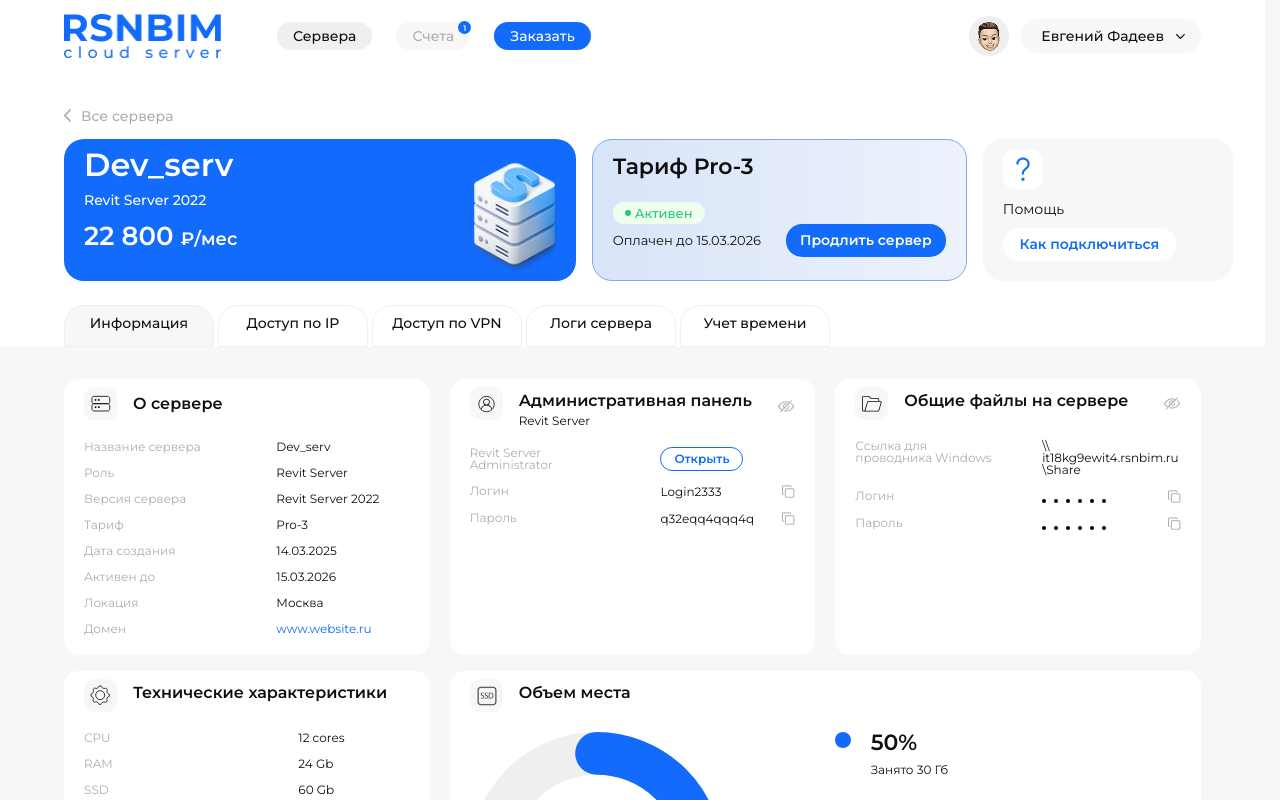
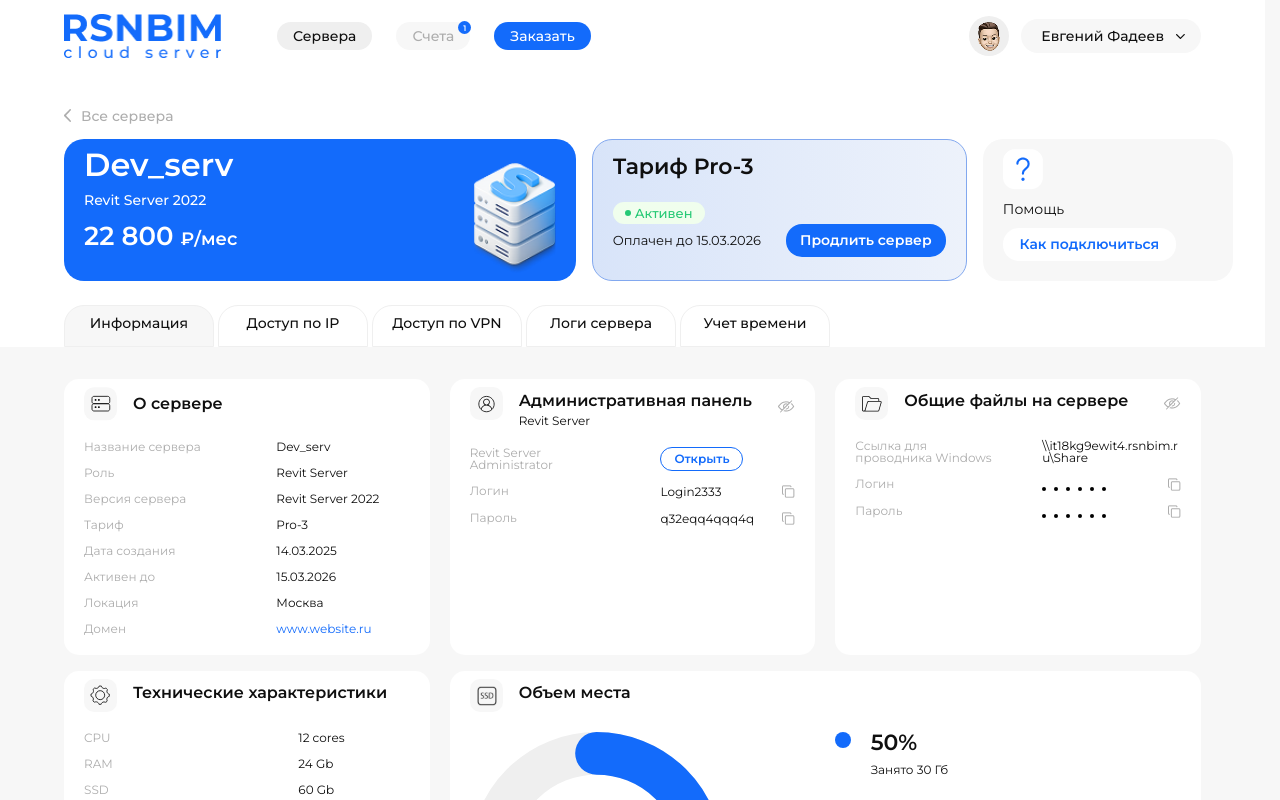
Before and after one commit to wispoz/RSNBIM-template, a Nuxt app: page /detail in a window 1280 px wide. Shown: the top 800 px of the page. Built offline with nearby package versions, Linux system fonts and the light colour scheme.

Commit message:
upd breakwords

```diff
--- a/app/components/Tabs/Tab1.vue
+++ b/app/components/Tabs/Tab1.vue
@@ -70,7 +70,7 @@
                 </div>
                 <div class="grid grid-cols-2 gap-x-6 gap-y-3.5 md:gap-x-12 w-full text-xs leading-[100%]">
                     <p class="odd:text-[#ADADAD] max-md:col-span-full">Ссылка для проводника Windows</p>
-                    <p class="odd:text-[#ADADAD] max-md:col-span-full">\\ it18kg9ewit4.rsnbim.ru \Share</p>
+                    <p class="odd:text-[#ADADAD] max-md:col-span-full break-words">\\it18kg9ewit4.rsnbim.ru\Share</p>
                     <p class="odd:text-[#ADADAD]">Логин</p>
                     <div class="flex items-end justify-between grow">
                         <div class="flex items-center gap-2">
```
